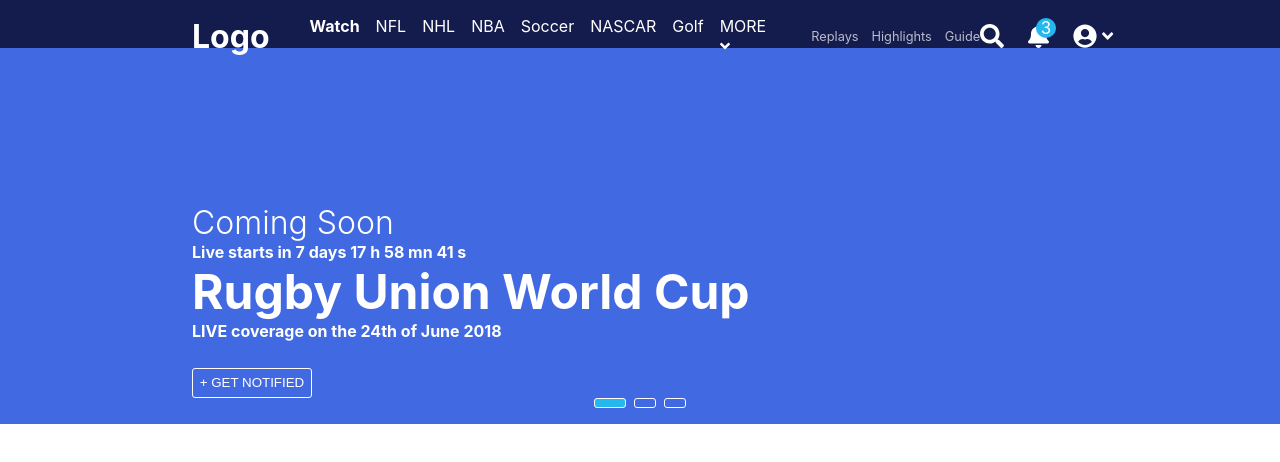
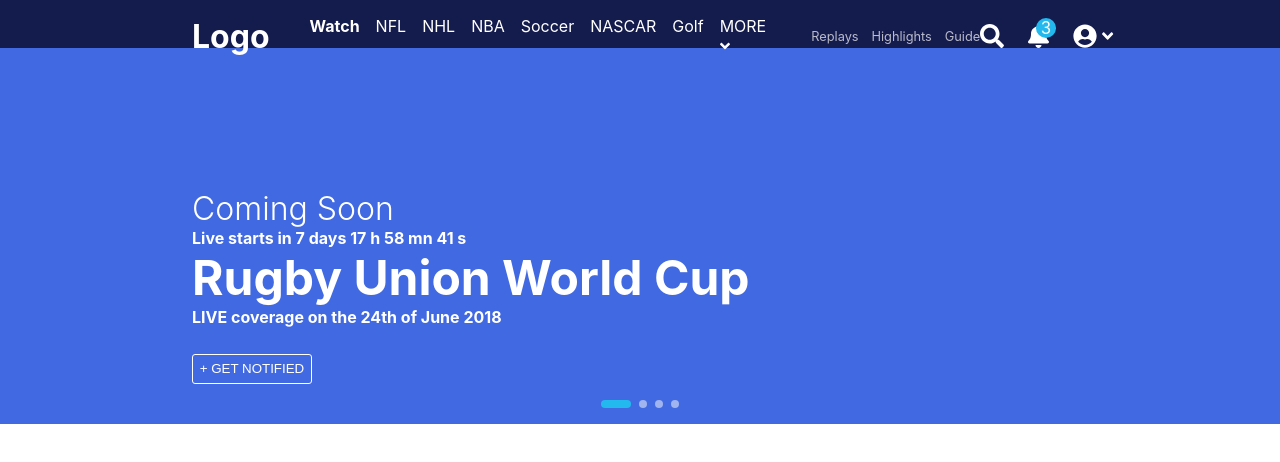
Before and after one commit to CamiloVargas123/libel-test, a React (Create React App) app: page / in a window 1280 px wide. Shown: the top 462 px of the page. Built offline with nearby package versions, Linux system fonts and the light colour scheme.

Commit message:
update styles

```diff
--- a/src/components/Slider/Slider.jsx
+++ b/src/components/Slider/Slider.jsx
@@ -18,6 +18,7 @@
           <span className="selected"></span>
           <span></span>
           <span></span>
+          <span></span>
         </div>
       </div>
     </div>
--- a/src/components/Slider/Slider.scss
+++ b/src/components/Slider/Slider.scss
@@ -42,14 +42,14 @@
     flex-direction: row;
     justify-content: center;
     gap: .5em;
+    margin-top: 1em;
     margin-bottom: 1em;
     cursor: pointer;
     span{
-      width: 20px;
+      width: 8px;
       height: 8px;
-      background-color: transparent;
-      border-radius: 3px;
-      border: solid 1px white;
+      background-color: rgba(255, 255, 255, 0.5);
+      border-radius: 10px;
     }
     .selected{
       width: 30px;
```
